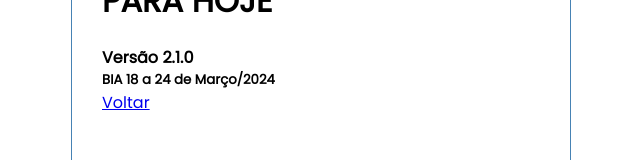
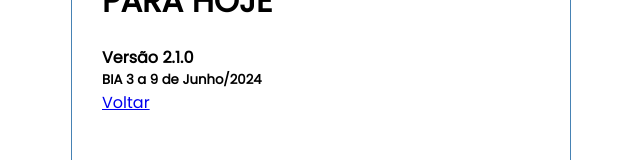
Before and after one commit to EdvaldoJose/bia-codebuild, a React (Create React App) app in the folder client/: page /about in a window 1280 px wide. Shown: the part 132-292 px from the top of the page, without its empty margins (319-959 px from the left). Built offline with nearby package versions, Linux system fonts and the light colour scheme; no server answers.

Commit message:
Ajuste nas datas do evento

```diff
--- a/client/src/components/About.js
+++ b/client/src/components/About.js
@@ -5,7 +5,7 @@ const About = () => {
   return (
     <div>
       <h4>Versão 2.1.0</h4>
-      <h5>BIA 18 a 24 de Março/2024</h5>
+      <h5>BIA 3 a 9 de Junho/2024</h5>
       <Link to="/">Voltar</Link>
       <DadosHenrylle />
     </div>
--- a/package.json
+++ b/package.json
@@ -1,7 +1,7 @@
 {
   "name": "bia",
   "version": "1.0.1",
-  "description": "### Período do evento: 18 a 24 de Março/2024 (Online e ao vivo às 20h)",
+  "description": "### Período do evento: 3 a 9 de Junho/2024 (Online e ao vivo às 20h)",
   "main": "index.js",
   "scripts": {
     "test": "jest tests/unit",
```
